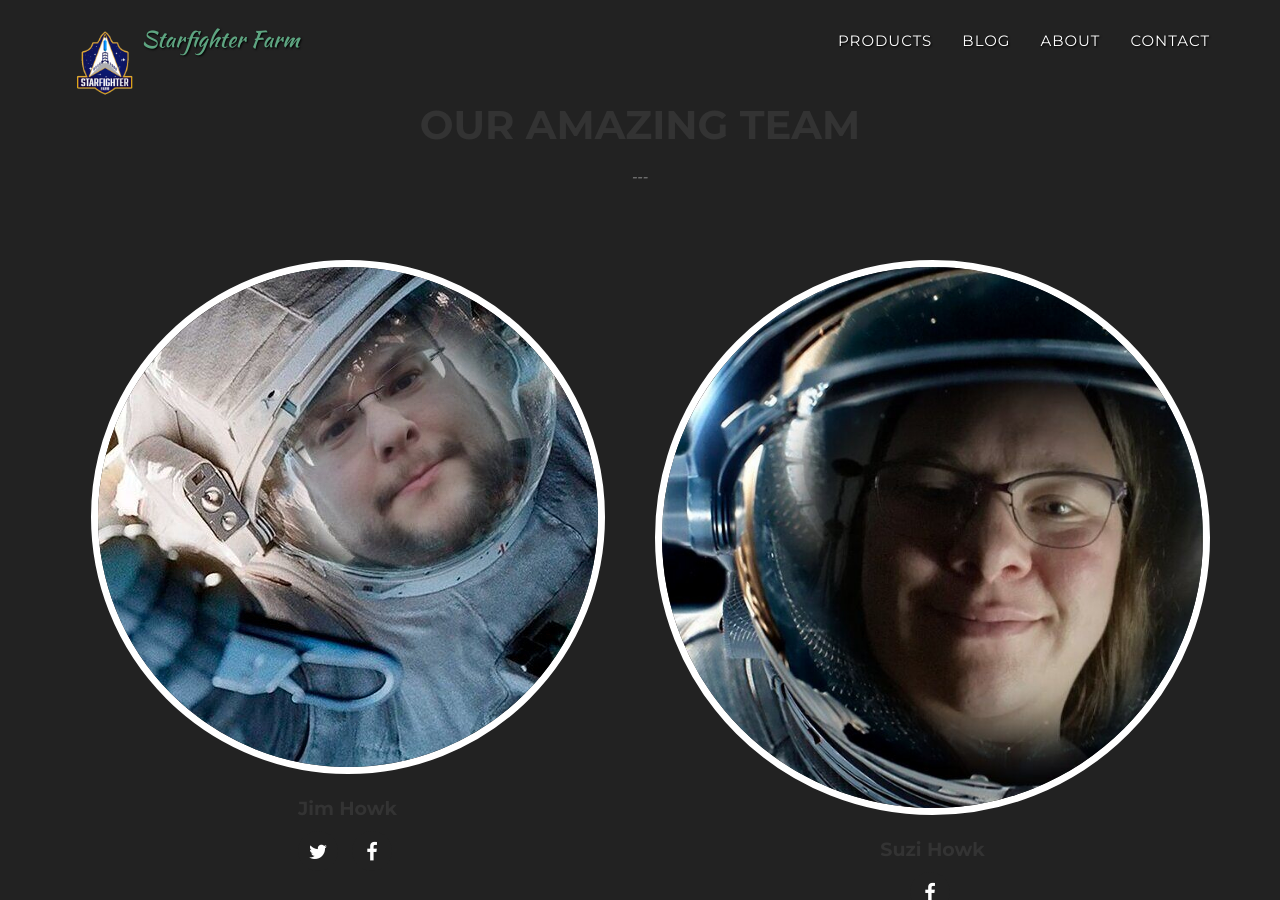
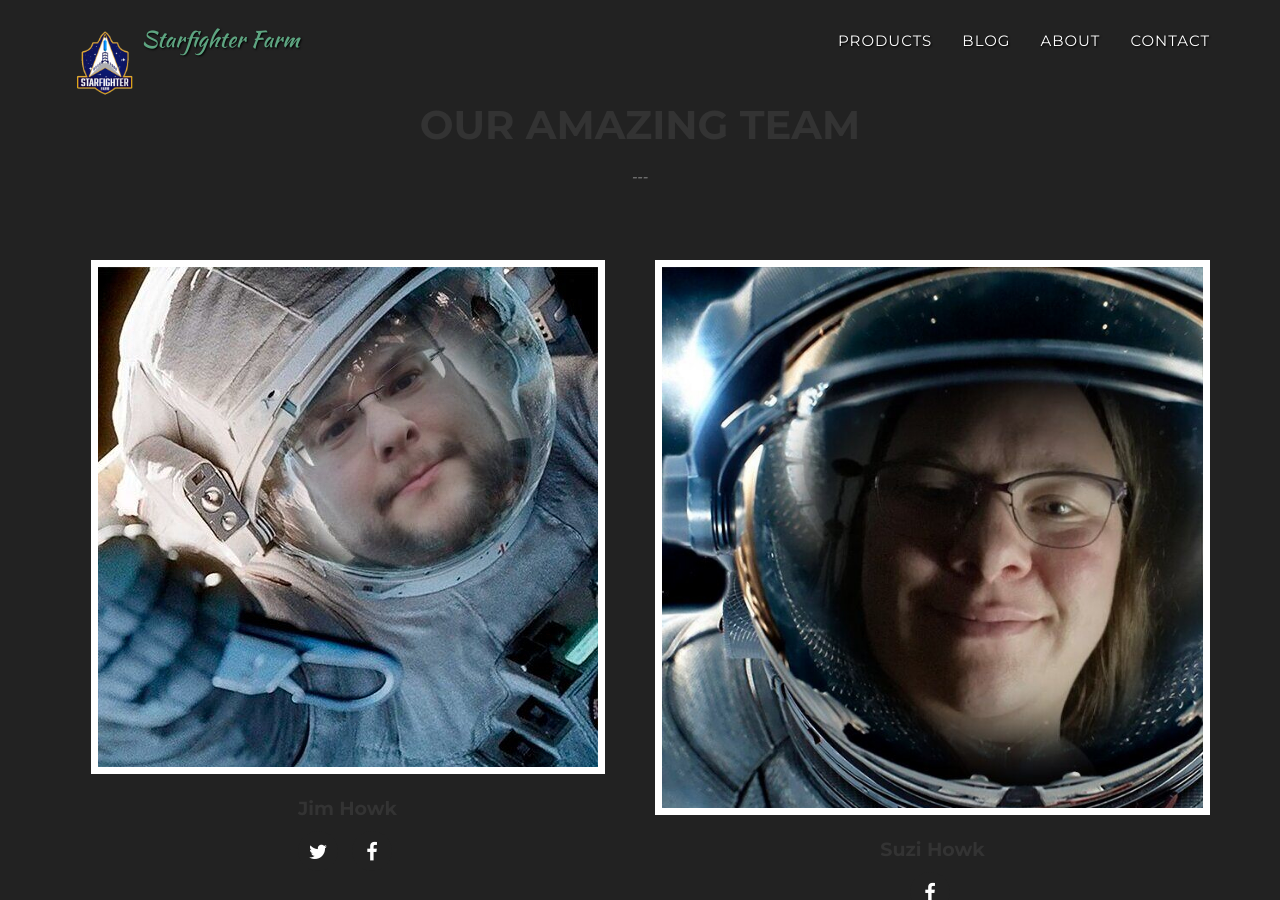
Before and after one commit to StarfighterFarm/sff-main, a Jekyll site: the page built from index.html, in a window 1280 px wide and 900 px high, scrolled down 815 px. Built offline with Jekyll 4.4.1, drawn with Linux system fonts in a browser that asks for light colours; some web fonts are replaced.

Commit message:
team updates

```diff
--- a/_includes/team.html
+++ b/_includes/team.html
@@ -11,7 +11,7 @@
                 {% for member in site.people %}
                 <div class="col-sm-6">
                     <div class="team-member">
-                        <img src="img/team/{{ member.pic }}.jpg" class="img-responsive img-circle" alt="">
+                        <img src="img/team/{{ member.pic }}.jpg" class="img-responsive" alt="">
                         <h4>{{ member.name }}</h4>
                         <p class="text-muted">{{ member.position }}</p>
                         <ul class="list-inline social-buttons">
```
